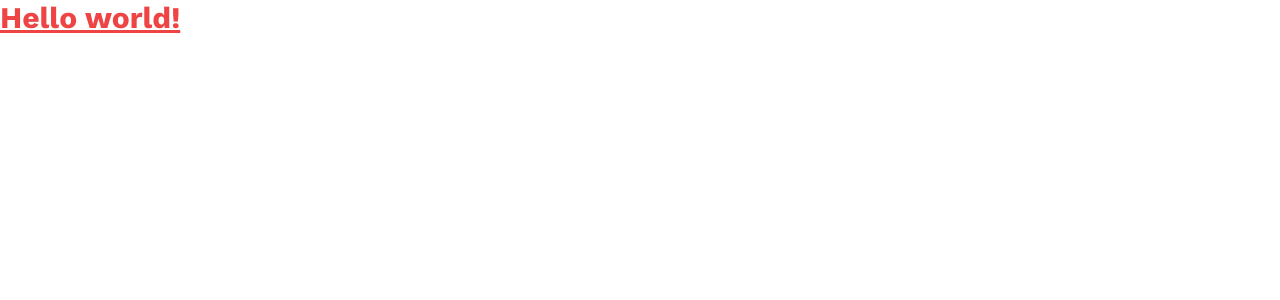
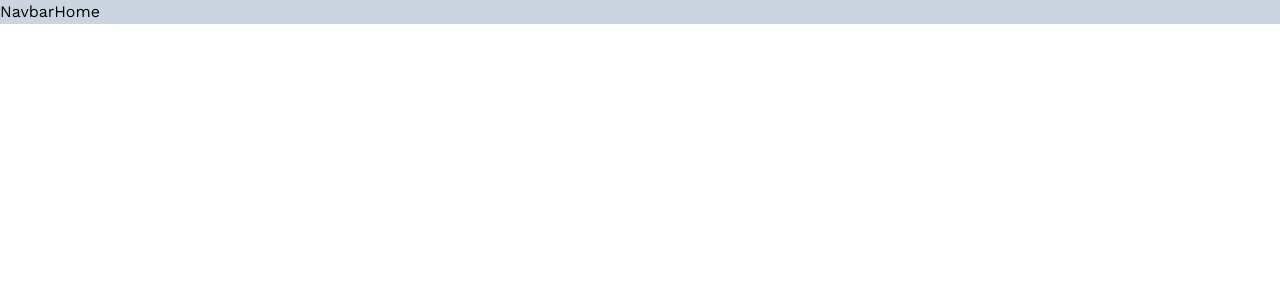
Before and after one commit to Thornrose/portfolio-threejs, a React (Vite) app: page / in a window 1280 px wide. Shown: the top 300 px of the page. Built offline with nearby package versions, Linux system fonts and the light colour scheme.

Commit message:
add react-router-dom

```diff
--- a/package.json
+++ b/package.json
@@ -11,7 +11,8 @@
   },
   "dependencies": {
     "react": "^18.2.0",
-    "react-dom": "^18.2.0"
+    "react-dom": "^18.2.0",
+    "react-router-dom": "^6.21.1"
   },
   "devDependencies": {
     "@types/react": "^18.2.43",
--- a/src/App.jsx
+++ b/src/App.jsx
@@ -1,8 +1,15 @@
+import { Route, BrowserRouter, Routes } from 'react-router-dom';
+
 const App = () => {
   return (
-    <h1 className="text-3xl font-bold underline text-red-500">
-      Hello world!
-    </h1>
+    <main className="bg-slate-300">
+      <BrowserRouter>
+        Navbar
+        <Routes>
+          <Route path="/" element={"Home"} />
+        </Routes>
+      </BrowserRouter>
+    </main>
   )
 }
 
```
Also changed, not shown: 1 other file (tests, documents, lock files or other folders).
